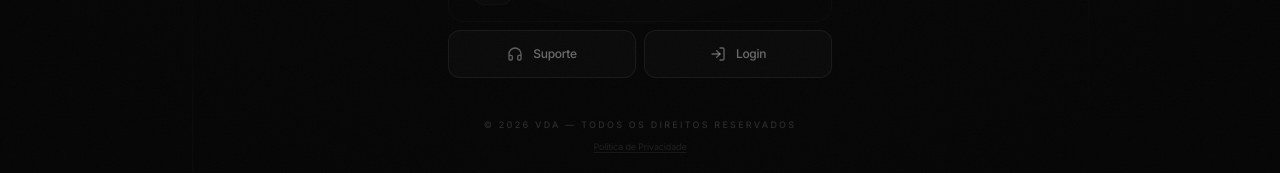
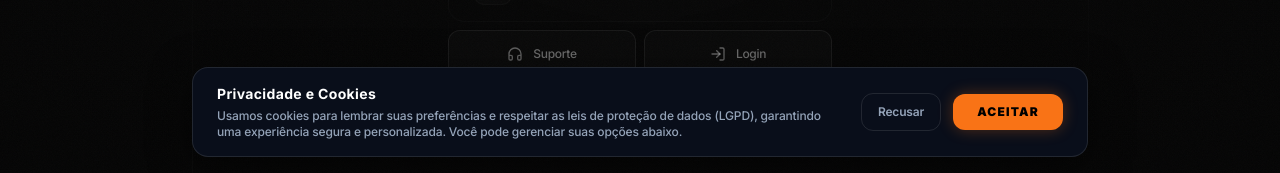
Before and after one commit to Vinicius2026/raio-dashboard, a Next.js app: page / in a window 1280 px wide. Shown: the part 627-800 px from the top of the page. Built offline with nearby package versions, Linux system fonts and the light colour scheme; no server answers.

Commit message:
feat: novas atualizações dashboardb1

```diff
--- a/app/layout.tsx
+++ b/app/layout.tsx
@@ -1,6 +1,7 @@
 import type { Metadata, Viewport } from "next";
 import { Inter } from "next/font/google";
 import Script from "next/script";
+import CookieBanner from "@/components/CookieBanner";
 import "./globals.css";
 
 const inter = Inter({
@@ -164,6 +165,7 @@ export default function RootLayout({
               alt=""
           />
         </noscript>
+        <CookieBanner />
       </body>
     </html>
   );
--- /dev/null
+++ b/components/CookieBanner.tsx
@@ -0,0 +1,75 @@
+'use client';
+import { useState, useEffect } from 'react';
+
+export default function CookieBanner() {
+    const [isVisible, setIsVisible] = useState(false);
+
+    useEffect(() => {
+        const consent = localStorage.getItem('vda_cookie_consent');
+        if (!consent) {
+            // Small delay so it doesn't flash on load
+            const t = setTimeout(() => setIsVisible(true), 800);
+            return () => clearTimeout(t);
+        }
+    }, []);
+
+    const accept = () => {
+        localStorage.setItem('vda_cookie_consent', 'accepted');
+        setIsVisible(false);
+    };
+
+    const decline = () => {
+        localStorage.setItem('vda_cookie_consent', 'declined');
+        setIsVisible(false);
+    };
+
+    if (!isVisible) return null;
+
+    return (
+        <div
+            className="fixed bottom-0 left-0 w-full sm:bottom-4 sm:left-1/2 sm:-translate-x-1/2 z-[100] animate-fade-in-up"
+            style={{ animation: 'fadeInUp .5s ease-out forwards' }}
+        >
+            <style jsx>{`
+                @keyframes fadeInUp {
+                    from { opacity: 0; transform: translateY(100%); }
+                    to   { opacity: 1; transform: translateY(0); }
+                }
+                @media (min-width: 640px) {
+                    @keyframes fadeInUp {
+                        from { opacity: 0; transform: translate(-50%, 16px); }
+                        to   { opacity: 1; transform: translate(-50%, 0); }
+                    }
+                }
+            `}</style>
+
+            <div className="mx-auto w-full max-w-4xl p-4 sm:p-0">
+                <div className="flex flex-col sm:flex-row items-start sm:items-center justify-between gap-4 p-5 sm:px-6 sm:py-4 rounded-t-2xl sm:rounded-2xl bg-[#0a0f1c]/95 backdrop-blur-xl border border-white/10 shadow-[0_-10px_40px_rgba(0,0,0,.5)] sm:shadow-[0_10px_40px_rgba(0,0,0,.5)]">
+
+                    <div className="flex-1 pr-2">
+                        <h4 className="text-white text-sm font-bold tracking-wide mb-1">Privacidade e Cookies</h4>
+                        <p className="text-[12px] sm:text-xs text-slate-400 font-medium leading-relaxed">
+                            Usamos cookies para lembrar suas preferências e respeitar as leis de proteção de dados (LGPD), garantindo uma experiência segura e personalizada. Você pode gerenciar suas opções abaixo.
+                        </p>
+                    </div>
+
+                    <div className="flex w-full sm:w-auto items-center gap-3 mt-2 sm:mt-0">
+                        <button
+                            onClick={decline}
+                            className="flex-1 sm:flex-none border border-white/10 bg-transparent text-slate-400 hover:text-white hover:border-white/20 hover:bg-white/5 py-2.5 px-4 rounded-xl text-xs font-semibold transition-all duration-300"
+                        >
+                            Recusar
+                        </button>
+                        <button
+                            onClick={accept}
+                            className="flex-1 sm:flex-none bg-orange-500 hover:bg-orange-400 text-black py-2.5 px-6 rounded-xl text-[11px] sm:text-xs font-black uppercase tracking-widest transition-all duration-300 shadow-[0_0_15px_rgba(249,115,22,0.3)]"
+                        >
+                            Aceitar
+                        </button>
+                    </div>
+
+                </div>
+            </div>
+        </div>
+    );
+}
```
